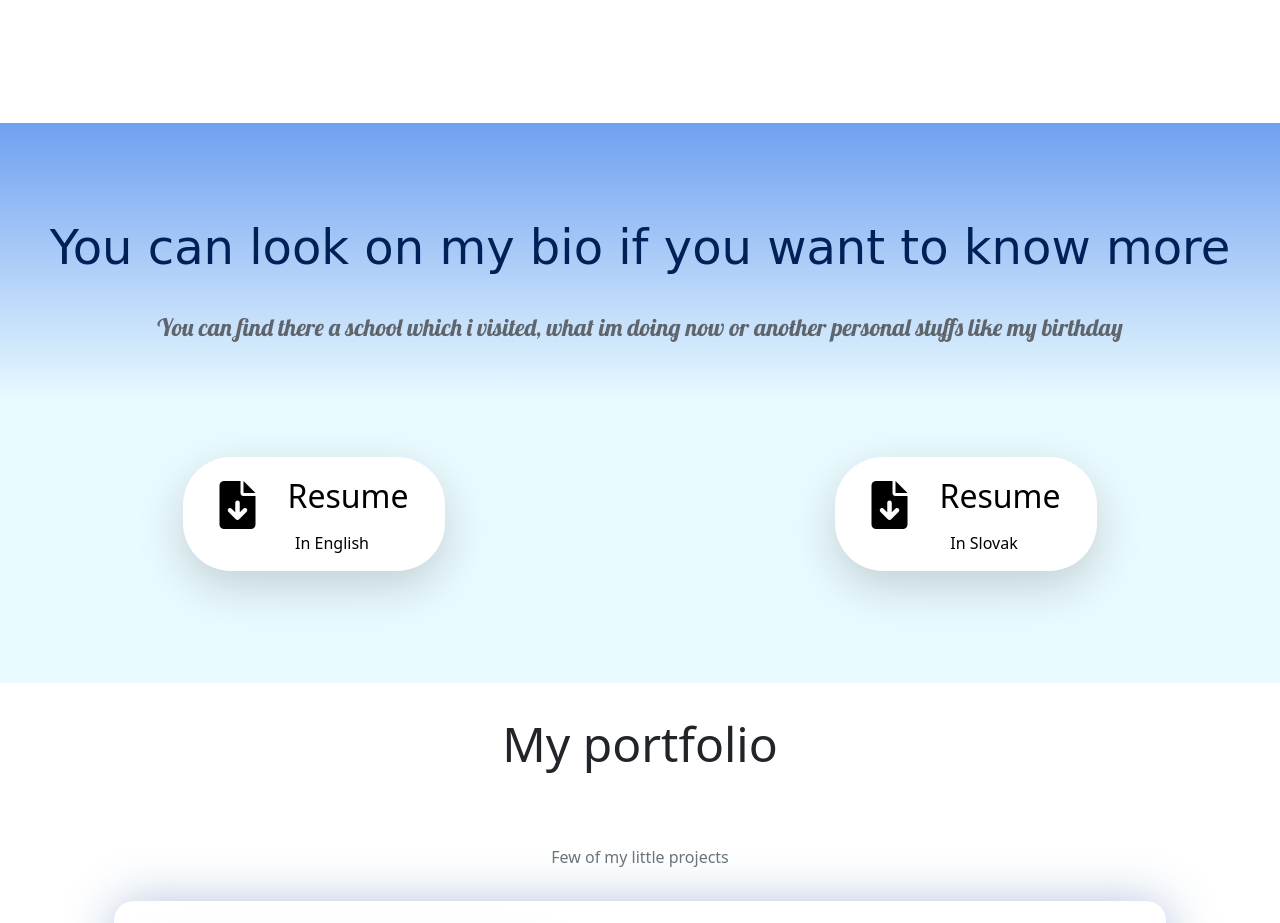
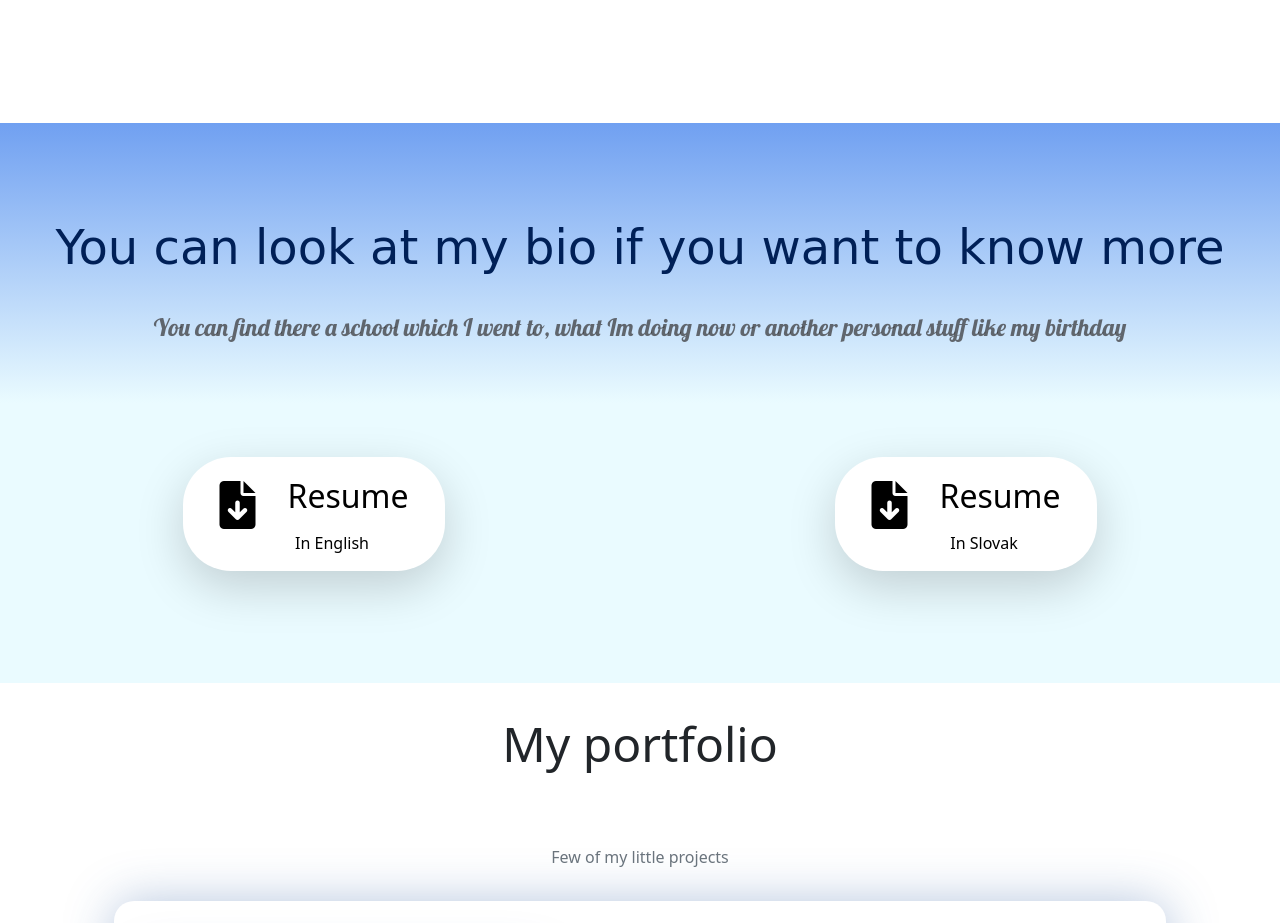
Before and after one commit to majloj123/website, a plain HTML site: page index.html in a window 1280 px wide. Shown: the part 3520-4443 px from the top of the page. Drawn offline with nearby package versions, Linux system fonts and the light colour scheme; a web font is replaced by a local one.

Commit message:
Add files via upload

```diff
--- a/index.html
+++ b/index.html
@@ -161,9 +161,9 @@
     <section class="section-3 box container-fluid p-0 text-center">
       <div class="row">
         <div class="col-md-12 col-sm-12">
-          <h1>You can look on my bio if you want to know more</h1>
+          <h1>You can look at my bio if you want to know more</h1>
           <p>
-            You can find there a school which i visited, what im doing now or another personal stuffs like my birthday
+            You can find there a school which I went to, what Im doing now or another personal stuff like my birthday
           </p>
         </div>
       </div>
```
